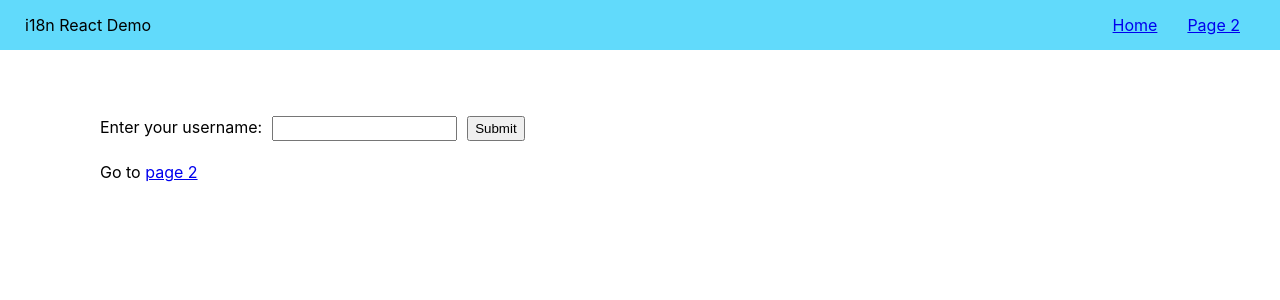
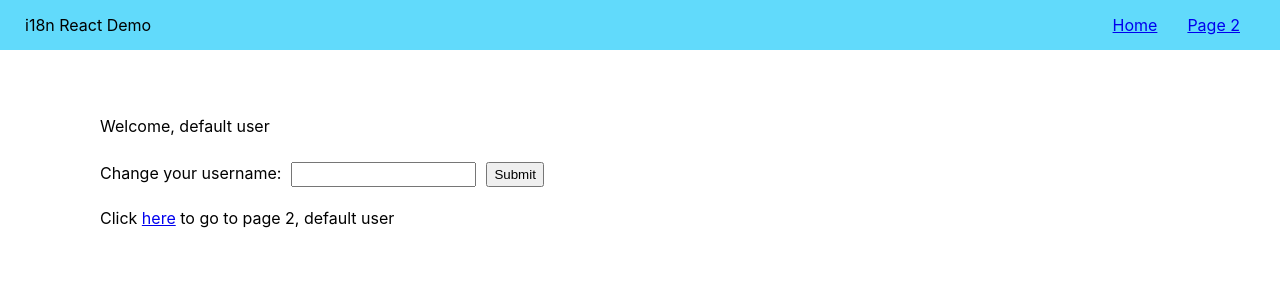
Before and after one commit to moT01/react-i18next-demo, a React (Create React App) app: page / in a window 1280 px wide. Shown: the top 300 px of the page. Built offline with nearby package versions, Linux system fonts and the light colour scheme; the HTML template or start-up script is replaced by a standard one.

Commit message:
fix: update-boilerplate

```diff
--- a/src/Home.js
+++ b/src/Home.js
@@ -6,39 +6,37 @@ class Home extends Component {
     super();
 
     this.state = {
-      username: '',
-      submitted: false
+      nextUsername: '',
+      username: 'default user'
     };
   }
 
   updateUsername(e) {
     this.setState({
-      username: e.target.value
+      nextUsername: e.target.value
     })
   }
 
   setUsername() {
     this.setState({
-      submitted: true
+      username: this.state.nextUsername
     })
   }
 
   render() {
-    const { submitted, username } = this.state;
+    const { username } = this.state;
 
     return (
       <div className='body'>
-        {submitted ? (
-          <p>Welcome, {username}</p>
-        ) : (
-          <p>
-            Enter your username:
-            <input type='text' onChange={this.updateUsername.bind(this)} />
-            <button onClick={this.setUsername.bind(this)}>Submit</button>
-          </p>
-        )}
+        <p>Welcome, {username}</p>
 
-        <p>Go to <Link to='/page2'>page 2</Link></p>
+        <div>
+          <label>Change your username:</label>
+          <input type='text' onChange={this.updateUsername.bind(this)} />
+          <button onClick={this.setUsername.bind(this)}>Submit</button>
+        </div>
+
+        <p>Click <Link to='/page2'>here</Link> to go to page 2, {username}</p>
       </div>
     );
   }
--- a/src/index.css
+++ b/src/index.css
@@ -34,7 +34,7 @@ code {
   padding: 50px 100px;
 }
 
-.body p {
+.body p, .body div {
   height: 30px;
 }
 
```
